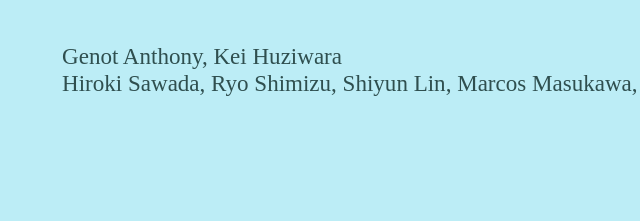
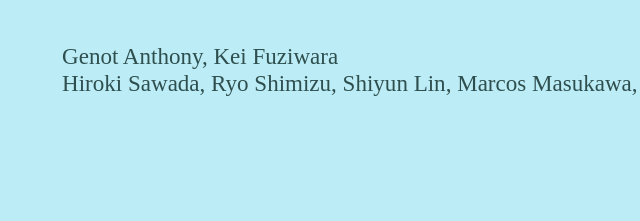
Before and after one commit to sotamolbot2020/BIOMOD2020Team-D, a plain HTML site: page ELSI.html in a window 1280 px wide. Shown: the part 546-767 px from the top of the page, 154-794 px from the left. Drawn offline with Linux system fonts and the light colour scheme.

Commit message:
Update ELSI.html

```diff
--- a/ELSI.html
+++ b/ELSI.html
@@ -157,7 +157,7 @@ Ebisu Iota, Sota Kumagai, Shunichi Sakurai, Azuna Sawada, Ikki Yasuda
              <div class=topic><h2>Menter</h2></div>
              <p>
 
-Genot Anthony, Kei Huziwara
+Genot Anthony, Kei Fuziwara
                  <br>
 Hiroki Sawada, Ryo Shimizu, Shiyun Lin, Marcos Masukawa, Benediktus Nixon Hapsianto
 
```
